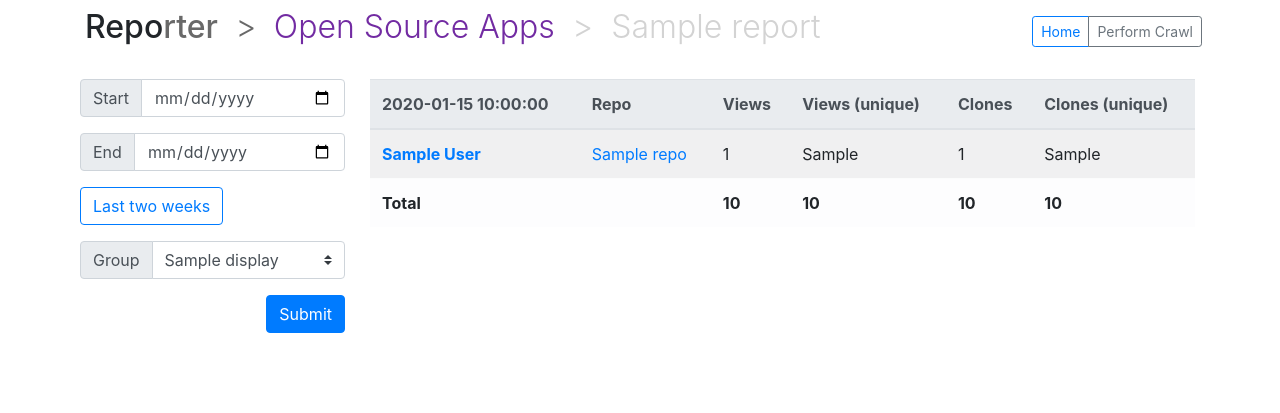
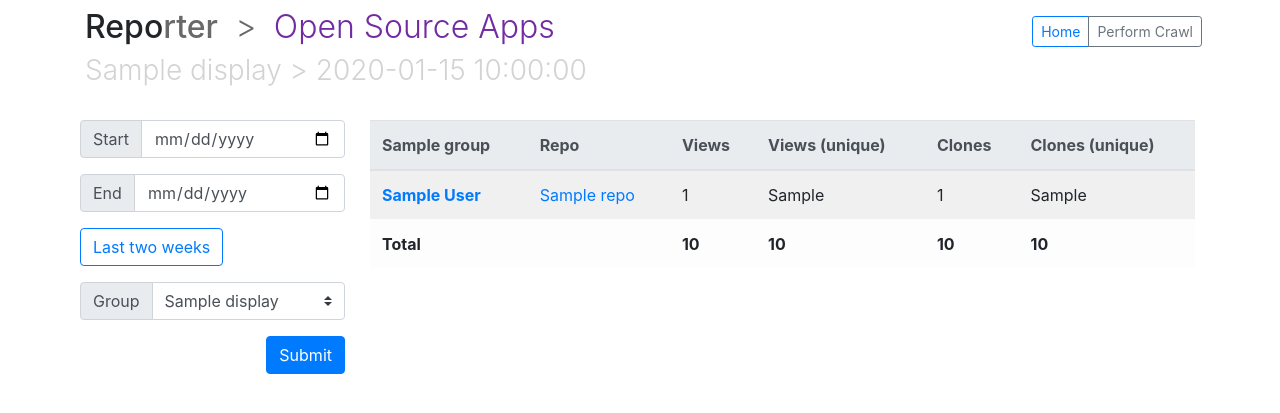
Before and after one commit to esreli/repo-reporter, a Flask app: template app/templates/report.html in a window 1280 px wide. Shown: the top 413 px of the page. Run offline with Flask 2, Linux system fonts and the light colour scheme; the template is opened without the code that fills it: most values are stand-ins (such as "Sample title", 1, 10 or a date in 2020); parts of the project's set-up code (start-up, migrations or seed data) failed here and were passed over; some libraries are stand-ins or nearby versions.

Commit message:
some improvements

```diff
--- a/app/models/repo.py
+++ b/app/models/repo.py
@@ -65,14 +65,13 @@ class Group(object):
         # 1. Divide by attribte
         grouped = {}
         for repo in repos:
-            print(type(repo), type(filter))
             value = getattr(repo, filter.attribute)
             if value in grouped:
                 grouped[value] += [repo]
             else:
                 grouped[value] = [repo]
         # 2. Build groups
-        return [Group(v, filter.display, start, end) for (k, v) in grouped.items()]
+        return [Group(v, k, start, end) for (k, v) in grouped.items()]
 
     def __init__(self, repos, title, start, end):
         self.insights = []
--- a/app/models/report.py
+++ b/app/models/report.py
@@ -2,12 +2,11 @@ from .insight import Insight
 
 class Report(object):
 
-    def __init__(self, groups, filter, start, end, title):
+    def __init__(self, groups, filter, start, end):
         self.groups = groups
         self.filter = filter
         self.start = start
         self.end = end
-        self.title = title
         self.view_count_sum = sum(group.view_count_sum for group in self.groups)
         self.view_uniques_sum = sum(group.view_uniques_sum for group in self.groups)
         self.clone_count_sum = sum(group.clone_count_sum for group in self.groups)
--- a/app/routes.py
+++ b/app/routes.py
@@ -55,9 +55,9 @@ def index():
     repos = Repo.all_display()
     # Group Repos by filter
     groups = Group.group_repos(repos, filter, start, end)
-    print(groups)
     # Generate report
-    report = Report(groups, filter, start, end, title="")
+    report = Report(groups, filter, start, end)
+    print(report.get_title())
     # Build filters
     filters = [Filter("All", "All")] + Repo.filterable_attributes()
     # Render from template
--- a/app/templates/base.html
+++ b/app/templates/base.html
@@ -36,8 +36,10 @@
           <span>Repo<span style="color:DimGray">rter</span></span>
           <span style="color:DimGray; font-weight:350">&nbsp;&gt;&nbsp;</span>
           <span style="color:{{collection_accent}}; font-weight:350">{{collection_name}}</span>
-          <span style="color:LightGray; font-weight:300">&nbsp;&gt;&nbsp;{% block title %}{% endblock %}</span>
         </h2>
+        <h3>
+          <span style="color:LightGray; font-weight:300">{% block title %}{% endblock %}</span>
+        </h3>
       </div>
       <div class="col-sm-3 p-2">
         <div class="btn-group float-right">
--- a/app/templates/report.html
+++ b/app/templates/report.html
@@ -1,7 +1,7 @@
 {% extends "base.html" %}
 
 {% block title %}
-{{report.title}}
+{{ "{0} > {1}".format(report.filter.display, report.date_range()) }}
 {% endblock %}
 
 {% block filters %}
@@ -37,7 +37,7 @@
       </div>
       <select class="custom-select" name="group">
         {% for filter in filters %}
-        {% if filter.attribute == report.filter %}
+        {% if filter.attribute == report.filter.attribute %}
         <option selected name="name" value="{{filter.attribute}}">{{filter.display}}</option>
         {% else %}
         <option name="name" value="{{filter.attribute}}">{{filter.display}}</option>
@@ -73,7 +73,7 @@
 {% for group in report.groups %}
 <table class="table table-striped table-light table-hover sortable">
   <thead class="thead-light">
-    <th scope="col">{{report.date_range()}}</th>
+    <th scope="col">{{group.title}}</th>
     <th scope="col">Repo</th>
     <th scope="col">Views</th>
     <th scope="col">Views (unique)</th>
```
